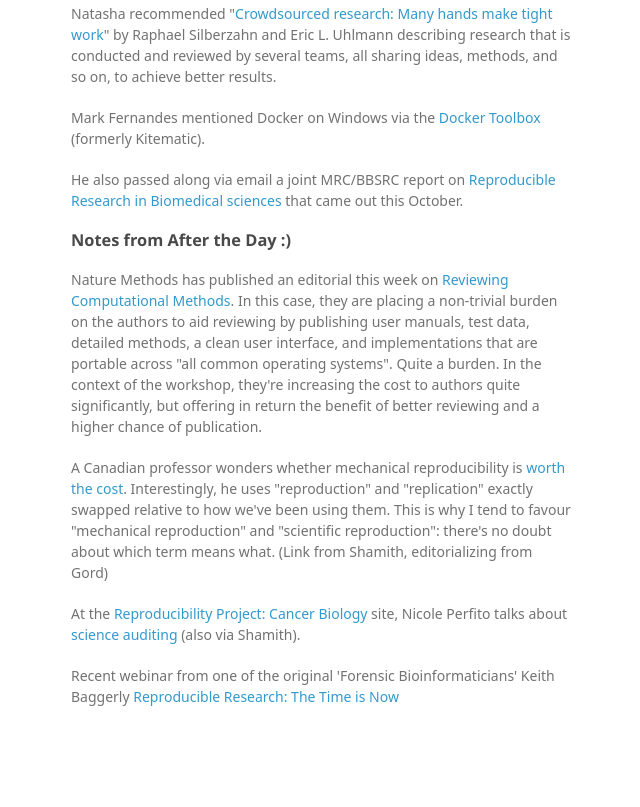
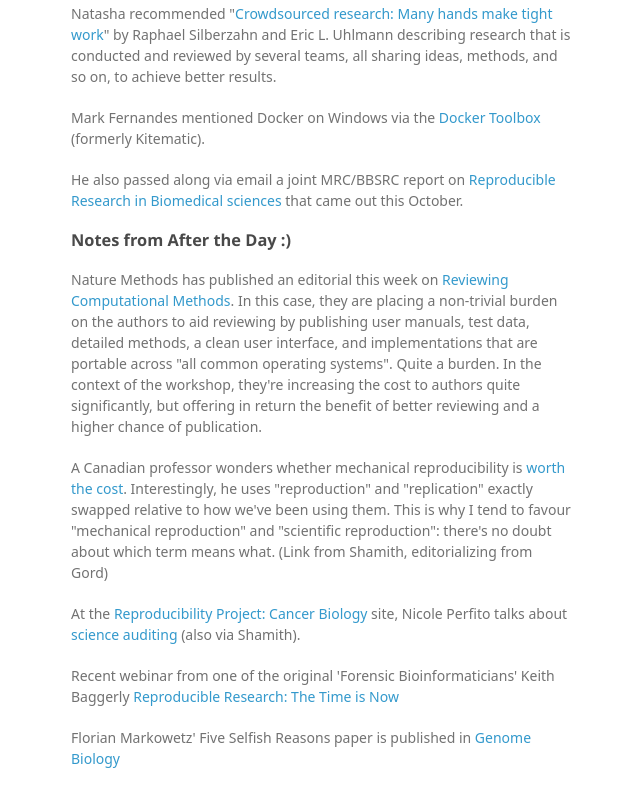
Before and after one commit to bioinformatics-core-shared-training/reproducibility_workshop, a plain HTML site: page index.html in a window 1280 px wide. Shown: the part 760-1567 px from the top of the page, without its empty margins (499-1139 px from the left). Before the commit the page ends 1537 px from the top, so only its background shows below. Drawn offline with Linux system fonts and the light colour scheme; a web font is replaced by a local one.

Commit message:
Update index.html

```diff
--- a/index.html
+++ b/index.html
@@ -84,7 +84,11 @@
 
 <p>At the <a href="https://osf.io/e81xl/">Reproducibility Project: Cancer Biology</a> site, Nicole Perfito talks about <a href="http://mendelspod.com/podcasts/does-reproducibility-project-cancer-biology-offer-model-new-kind-science-auditing/">science auditing</a> (also via Shamith).
 
+
+
 <p> Recent webinar from one of the original 'Forensic Bioinformaticians' Keith Baggerly <a href="http://www3.mdanderson.org/streams/FullVideoPlayer.cfm?mediaID=8979D134-6B1A-4334-A2FF-3A74ABE22C5A"> Reproducible Research: The Time is Now</a></p>
+
+<p>Florian Markowetz' Five Selfish Reasons paper is published in <a href="http://www.genomebiology.com/2015/16/1/274">Genome Biology</a></p>
       </section>
       <footer>
         <p>This project is maintained by <a href="https://github.com/bioinformatics-core-shared-training">bioinformatics-core-shared-training</a></p>
```
